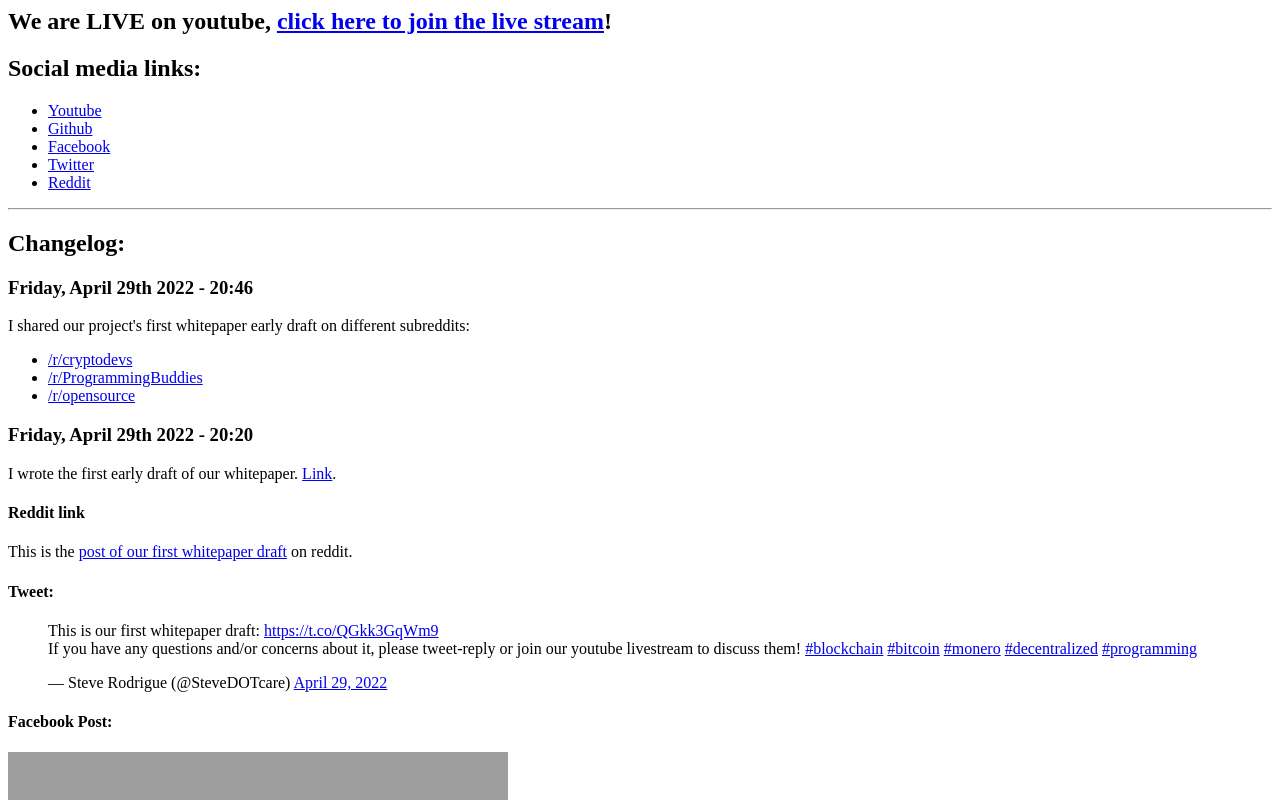
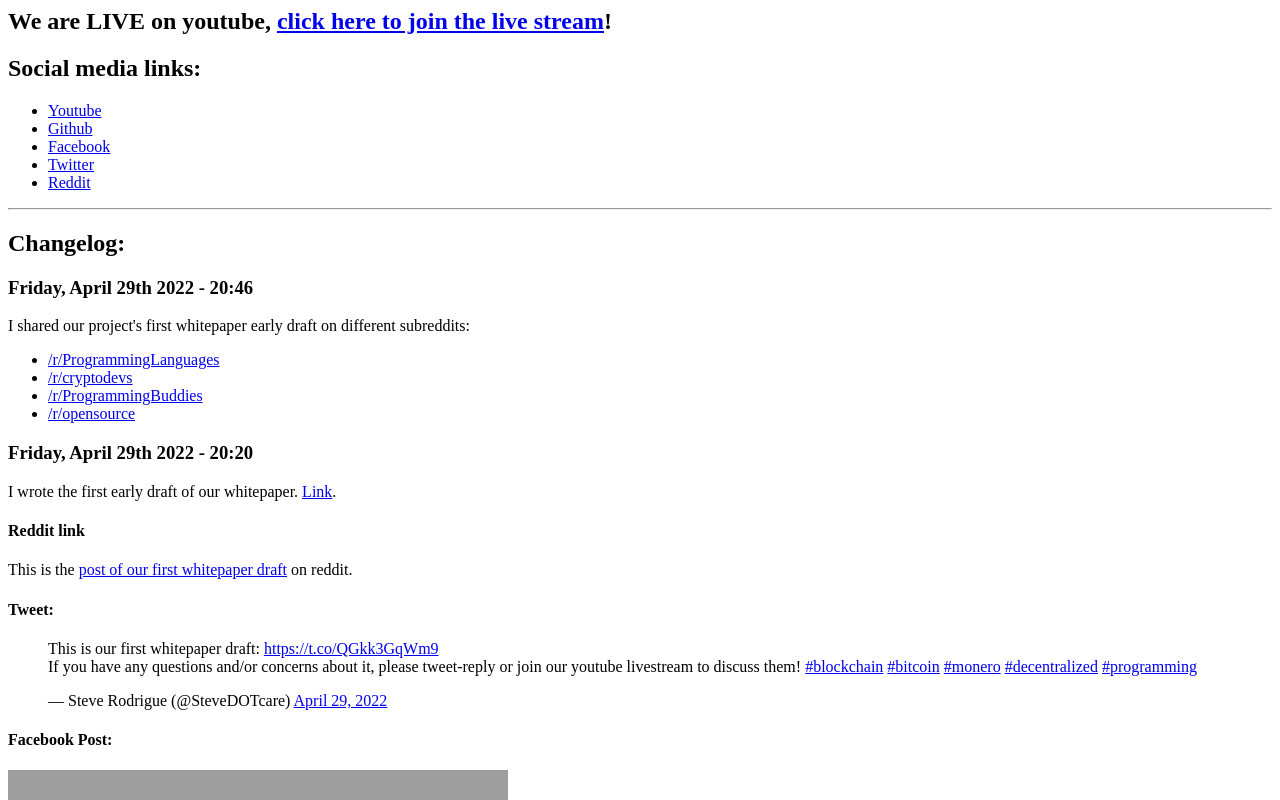
Before and after one commit to coinsky/stevecare, a plain HTML site: page docs/index.html in a window 1280 px wide. Shown: the top 800 px of the page. Drawn offline with Linux system fonts and the light colour scheme; grey boxes are pictures that could not be loaded.

Commit message:
Added the ProgrammingLanguages post link

```diff
--- a/docs/index.html
+++ b/docs/index.html
@@ -22,6 +22,7 @@
         <h3>Friday, April 29th 2022 - 20:46</h3>
         <p>I shared our project's first whitepaper early draft on different subreddits:</p>
         <ul>
+            <li><a href="https://www.reddit.com/r/ProgrammingLanguages/comments/uf005b/i_am_live_streaming_on_youtube_while_planning_and/">/r/ProgrammingLanguages</a></li>
             <li><a href="https://www.reddit.com/r/cryptodevs/comments/uezfrm/im_current_live_working_on_a_decentralized/">/r/cryptodevs</a></li>
             <li><a href="https://www.reddit.com/r/ProgrammingBuddies/comments/uezomm/im_currently_working_on_a_foss_project_while/">/r/ProgrammingBuddies</a></li>
             <li><a href="https://www.reddit.com/r/opensource/comments/uezlwn/im_working_on_a_foss_blockchain_virtual_machine/">/r/opensource</a></li>
```
